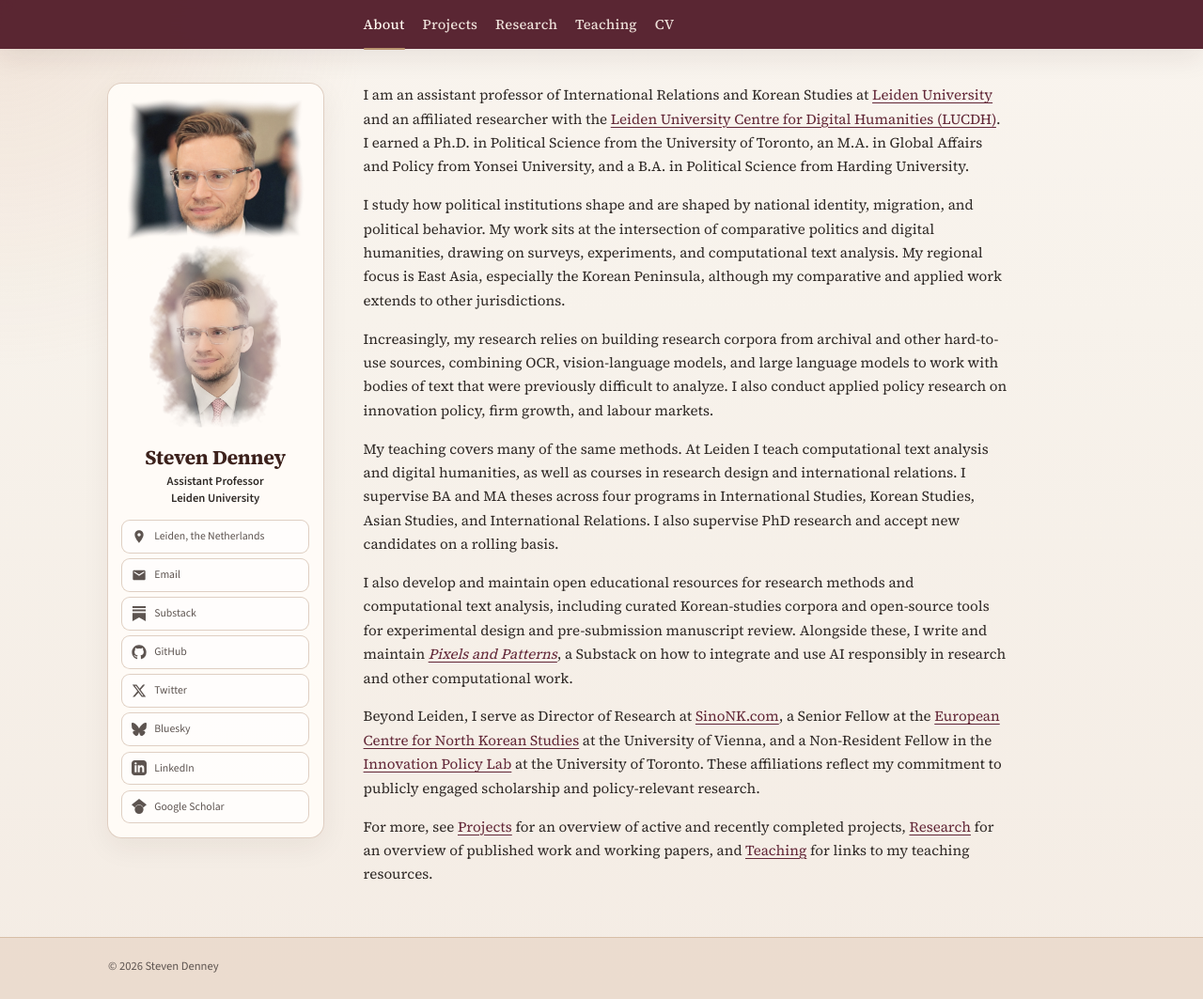
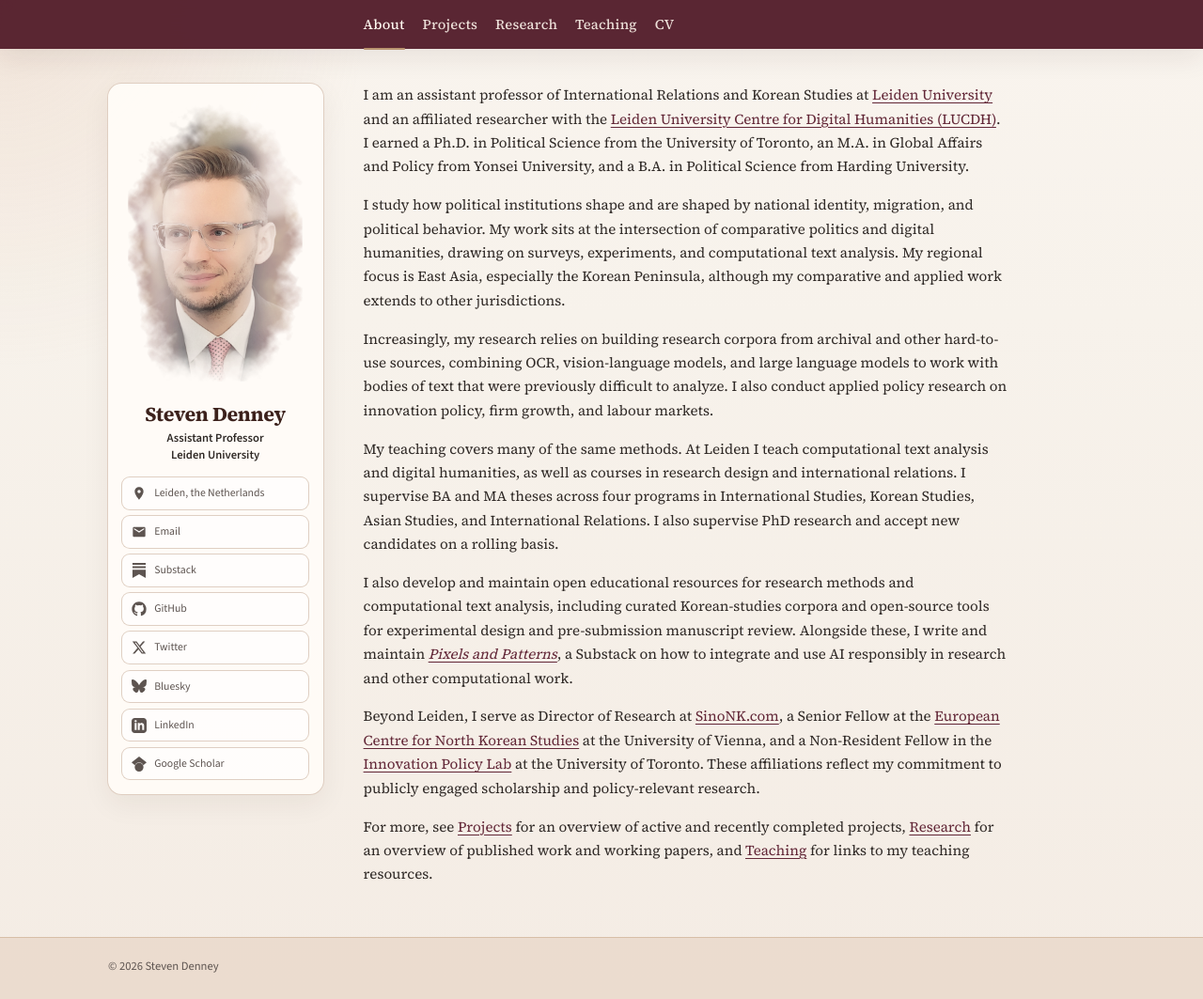
Before and after one commit to scdenney/scdenney.github.io, a Jekyll site: the page built from index.md, in a window 1280 px wide and 1063 px high. Shown: the whole window at 94% size. Built offline with Jekyll 4.4.1, drawn with Linux system fonts in a browser that asks for light colours.

Commit message:
Show only the watercolour portrait, cropped closer
The sidebar showed the photograph and the watercolour one above the
other. It now shows only the watercolour, cropped to the head, collar,
and tie knot so the face is larger, and it fills the card's width.

```diff
--- a/_includes/head.html
+++ b/_includes/head.html
@@ -8,6 +8,6 @@
 <link rel="preconnect" href="https://fonts.gstatic.com" crossorigin>
 <link href="https://fonts.googleapis.com/css2?family=Source+Sans+3:wght@400;500;600;700&family=Source+Serif+4:opsz,wght@8..60,400;8..60,500;8..60,600;8..60,700&display=swap" rel="stylesheet">
 
-<link rel="stylesheet" href="{{ '/assets/css/style.css?v=20260924d' | relative_url }}">
+<link rel="stylesheet" href="{{ '/assets/css/style.css?v=20260924e' | relative_url }}">
 
 <link rel="icon" type="image/svg+xml" href="{{ '/assets/images/favicon.svg' | relative_url }}">
--- a/_includes/sidebar.html
+++ b/_includes/sidebar.html
@@ -1,6 +1,6 @@
 <aside class="sidebar">
   <div class="author-profile">
-    <img src="{{ '/assets/images/headshot-watercolor.webp' | relative_url }}" alt="Steven Denney, shown as a photograph above a watercolour painting of the same portrait" class="author__avatar author__avatar--full" width="600" height="1120">
+    <img src="{{ '/assets/images/headshot-watercolor.webp' | relative_url }}" alt="Watercolour portrait of Steven Denney" class="author__avatar author__avatar--full" width="600" height="928">
     <h1 class="author__name">Steven Denney</h1>
     <p class="author__title">Assistant Professor<br>Leiden University</p>
 
--- a/assets/css/style.css
+++ b/assets/css/style.css
@@ -382,6 +382,7 @@ hr {
 
 /* A tall composition shown whole instead of cropped to 4:5. */
 .author__avatar--full {
+  max-width: 100%;
   height: auto;
   aspect-ratio: auto;
   border-radius: 0;
```
Also changed, not shown: assets/images/headshot-watercolor-full.webp, assets/images/headshot-watercolor.webp.
